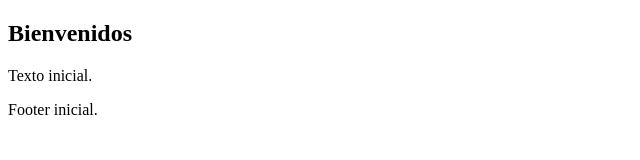
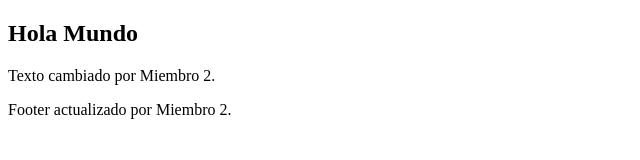
Before and after one commit to Rccrawler/Pac_man, a plain HTML site: page index.html in a window 1280 px wide. Shown: the whole page, without its empty margins (0-640 px from the left). Drawn offline with Linux system fonts and the light colour scheme.

Commit message:
Miembro 2: Cambios en la secion 'content' y footer

```diff
--- a/index.html
+++ b/index.html
@@ -6,15 +6,13 @@
     <title>Resolución de Conflictos</title>
 </head>
 <body>
-    <!-- Miembro 1: Editar esta sección -->
     <section id='content'>
-        <h1>Bienvenidos</h1>
-        <p>Texto inicial.</p>
+        <h1>Hola Mundo</h1>
+        <p>Texto cambiado por Miembro 2.</p>
     </section>
 
-    <!-- Miembro 2: Editar esta sección -->
     <footer>
-        <p>Footer inicial.</p>
+        <p>Footer actualizado por Miembro 2.</p>
     </footer>
 </body>
 </html>
```
